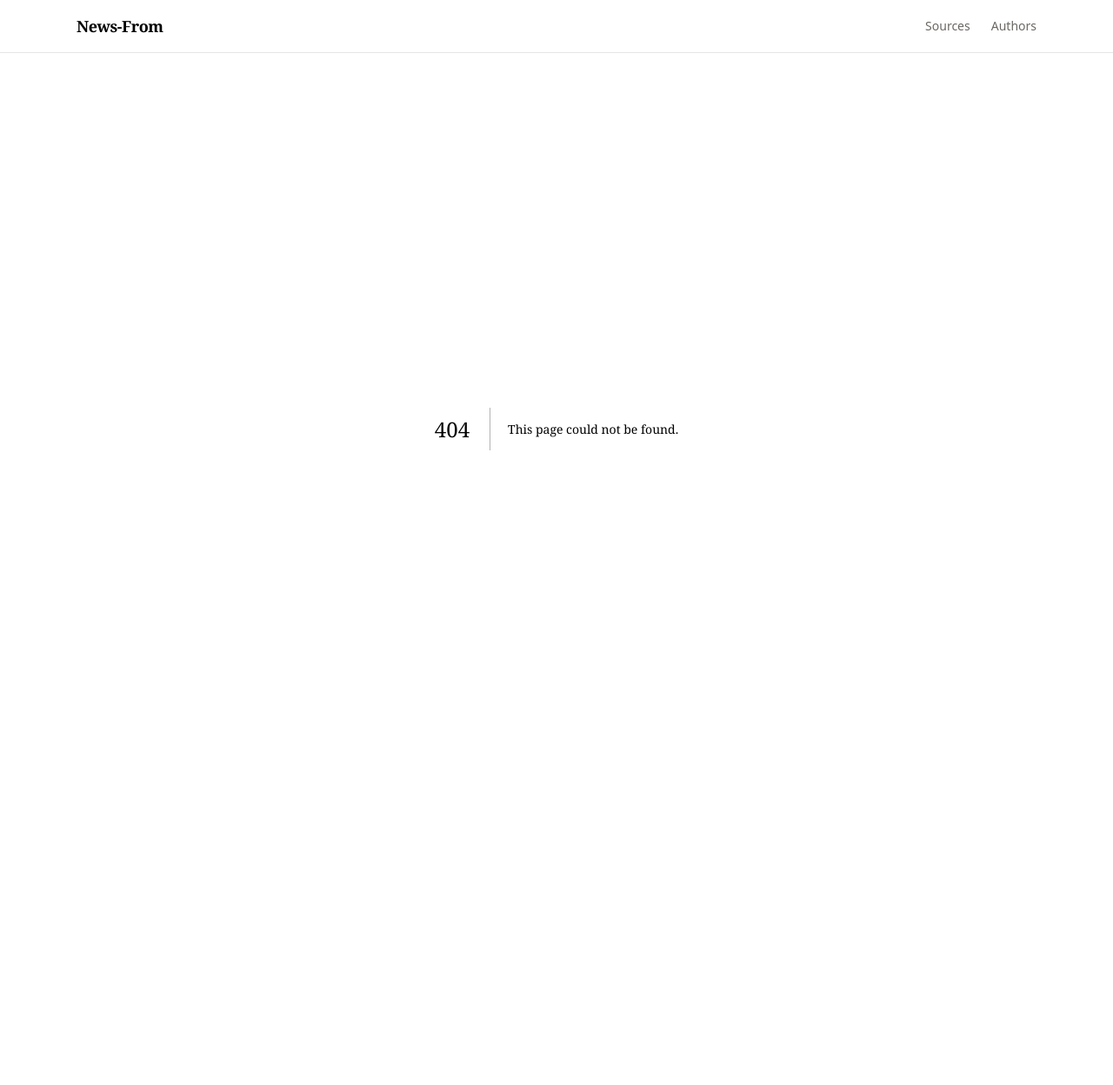
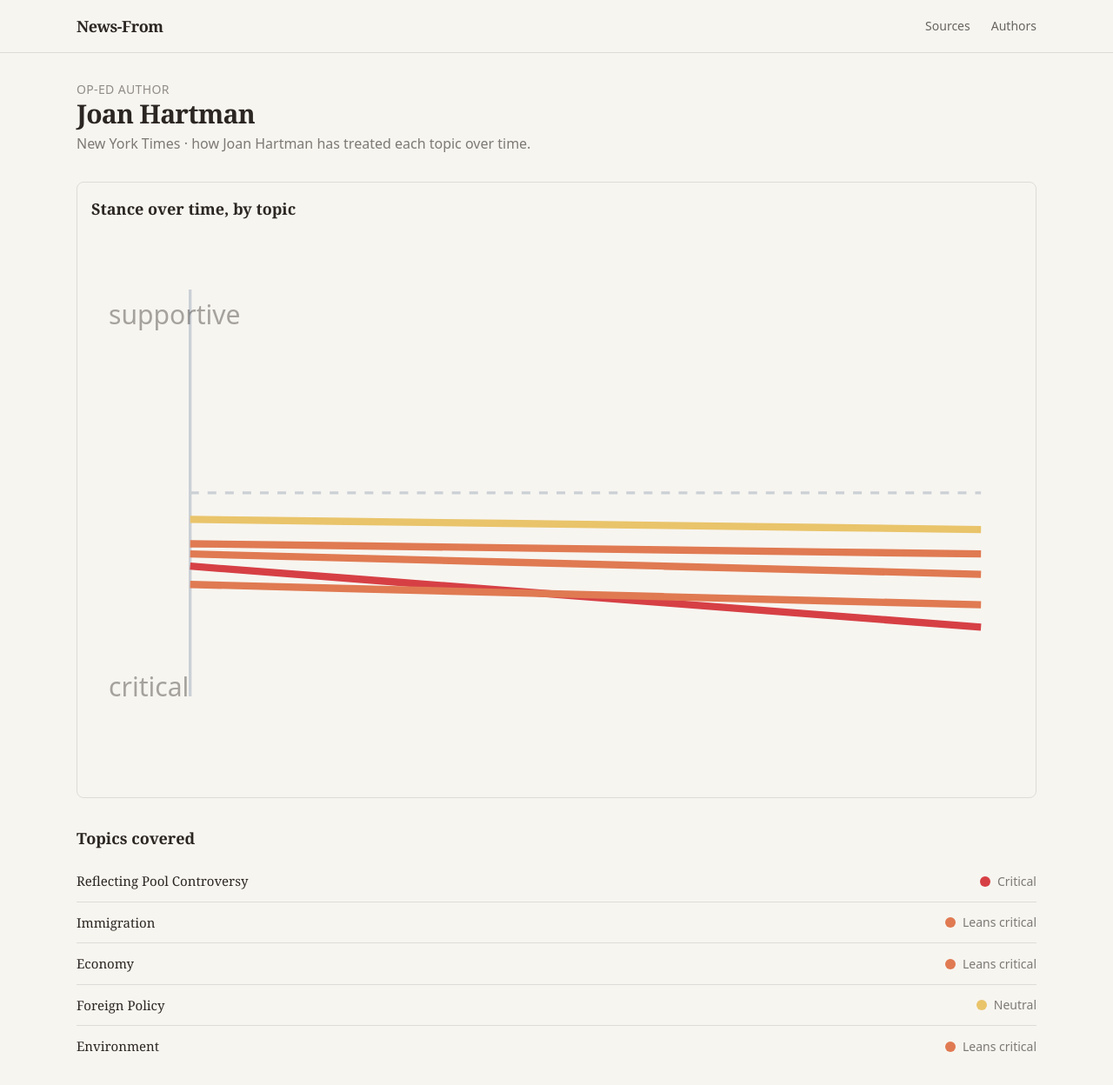
Before and after one commit to JuliusDorfman/news-from, a Next.js app: page /author/a-hartman in a window 1280 px wide. Before the commit this address had no page. Shown: the top 1248 px of the page at 87% size. Before the commit the page ends 925 px from the top, so only its background shows below. Built offline with nearby package versions, Linux system fonts and the light colour scheme.

Commit message:
feat: add author deep-dive page

```diff
--- /dev/null
+++ b/app/author/[authorId]/page.tsx
@@ -0,0 +1,6 @@
+import AuthorView from '@/components/views/AuthorView'
+
+export default async function Page({ params }: { params: Promise<{ authorId: string }> }) {
+  const { authorId } = await params
+  return <AuthorView authorId={authorId} />
+}
--- /dev/null
+++ b/components/views/AuthorView.tsx
@@ -0,0 +1,42 @@
+import Link from 'next/link'
+import StanceTimeline from '@/components/StanceTimeline'
+import { getAuthor, getTopic, cellsForEntity } from '@/lib/mockData'
+import { stanceColor, stanceLabel } from '@/lib/stance'
+
+export default function AuthorView({ authorId }: { authorId: string }) {
+  const author = getAuthor(authorId)
+  if (!author) return <p>Unknown author.</p>
+  const cells = cellsForEntity(authorId)
+  const lines = cells.map(c => ({ id: c.topicId, name: getTopic(c.topicId)!.name, color: stanceColor(c.stance), series: c.series }))
+
+  return (
+    <div className="space-y-8">
+      <header>
+        <p className="text-sm uppercase tracking-wide text-ink/50">Op-Ed author</p>
+        <h1 className="text-3xl font-bold tracking-tight">{author.name}</h1>
+        <p className="mt-1 text-ink/60">{author.outlet} &middot; how {author.name} has treated each topic over time.</p>
+      </header>
+      <section className="rounded-lg border border-black/10 p-4">
+        <h2 className="mb-3 text-lg font-bold">Stance over time, by topic</h2>
+        <StanceTimeline lines={lines} />
+      </section>
+      <section>
+        <h2 className="mb-3 text-lg font-bold">Topics covered</h2>
+        <ul className="divide-y divide-black/10">
+          {cells.map(c => {
+            const topic = getTopic(c.topicId)!
+            return (
+              <li key={c.topicId} data-testid={`topic-row-${c.topicId}`} className="flex items-center justify-between py-3">
+                <Link href={`/topic/${c.topicId}`} className="font-serif text-[15px] hover:underline">{topic.name}</Link>
+                <span className="flex items-center gap-2 text-sm text-ink/60">
+                  <span className="inline-block h-3 w-3 rounded-full" style={{ backgroundColor: stanceColor(c.stance) }} />
+                  {stanceLabel(c.stance)}
+                </span>
+              </li>
+            )
+          })}
+        </ul>
+      </section>
+    </div>
+  )
+}
```
Also changed, not shown: 1 other file (tests, documents, lock files or other folders).
